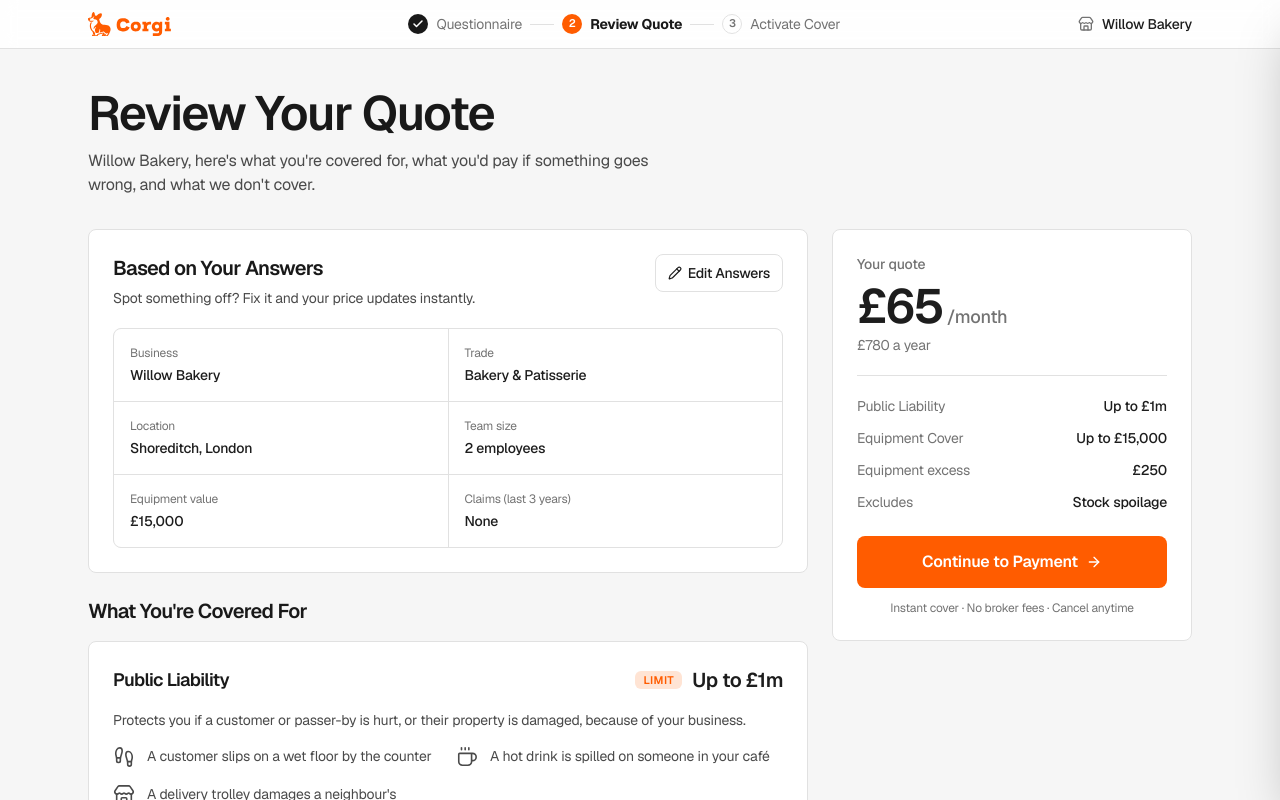
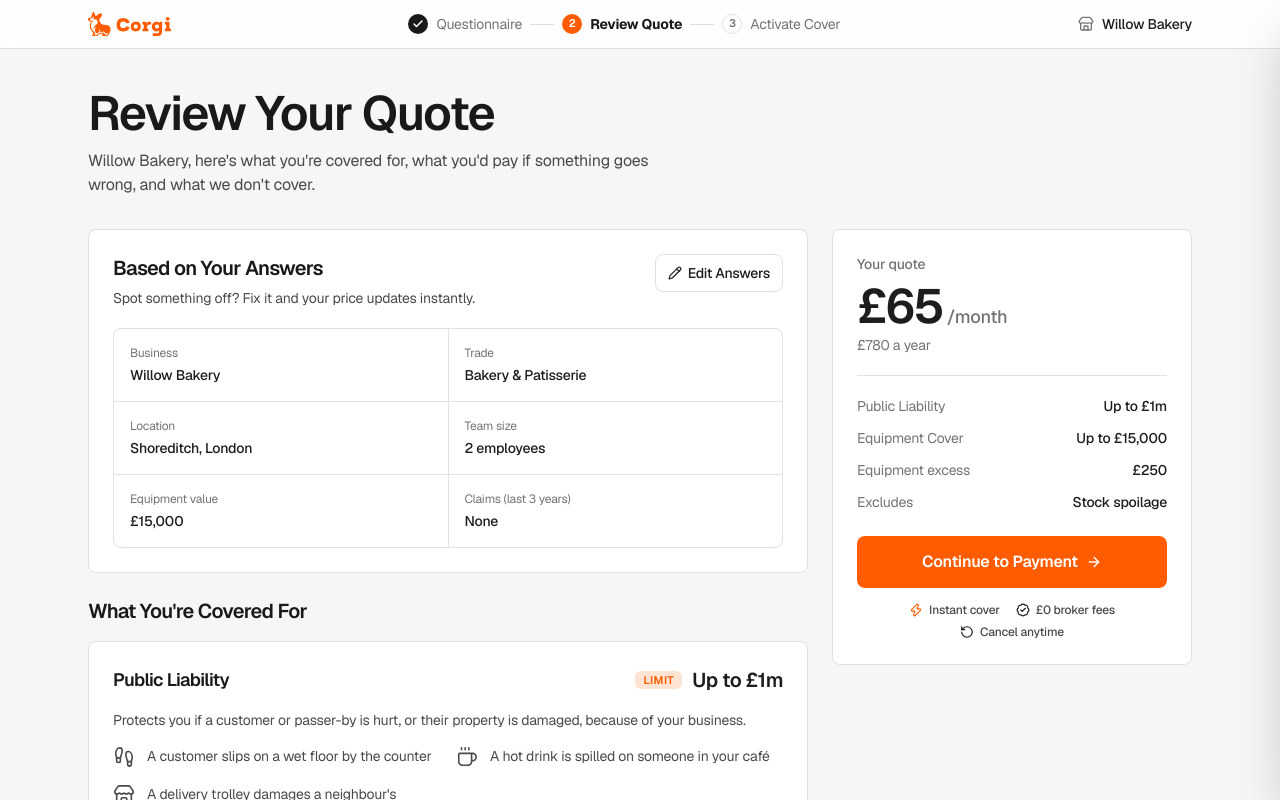
Before and after one commit to leonardoxmoreno1988/corgi-willow-bakery-quote, a React (Vite) app: page / in a window 1280 px wide. Shown: the top 800 px of the page. Built offline with nearby package versions, Linux system fonts and the light colour scheme.

Commit message:
style: icon trust strip below primary CTAs
Co-Authored-By: Claude Sonnet 5.5 <noreply@anthropic.com>

```diff
--- a/src/components/quote/CheckoutStep.tsx
+++ b/src/components/quote/CheckoutStep.tsx
@@ -1,6 +1,7 @@
 import { ArrowLeft, Check, Download, FileText, Info, Loader2, RotateCcw } from "lucide-react";
 import { useEffect, useRef, useState } from "react";
-import { POLICY_REFERENCE, REASSURANCE, formatCompact, pluralEmployees } from "../../data/mockInsurance";
+import { POLICY_REFERENCE, formatCompact, pluralEmployees } from "../../data/mockInsurance";
+import { TrustStrip } from "../ui/TrustStrip";
 import type { QuestionnaireAnswers } from "../../types/insurance";
 import { formatCurrency } from "../../utils/formatters";
 
@@ -163,7 +164,7 @@ export function CheckoutStep({ answers, monthlyPrice, onBack, onReset, onActivat
           {phase === "paying" && <Loader2 className="size-4 animate-spin" aria-hidden />}
           {phase === "paying" ? "Activating…" : "Pay & Activate Cover"}
         </button>
-        <p className="mt-3 text-center text-xs text-muted">{REASSURANCE}</p>
+        <TrustStrip />
 
         <div className="mt-6 flex flex-wrap justify-between gap-3 border-t border-hairline pt-5 text-sm font-medium">
           <button type="button" onClick={onBack} className="flex items-center gap-1.5 hover:text-ink">
--- a/src/components/quote/QuoteSidebar.tsx
+++ b/src/components/quote/QuoteSidebar.tsx
@@ -1,5 +1,6 @@
 import { ArrowRight, TrendingDown, TrendingUp, Undo2 } from "lucide-react";
-import { REASSURANCE, priceFor } from "../../data/mockInsurance";
+import { priceFor } from "../../data/mockInsurance";
+import { TrustStrip } from "../ui/TrustStrip";
 import type { QuestionnaireAnswers } from "../../types/insurance";
 import { cn, formatCurrency } from "../../utils/formatters";
 
@@ -140,7 +141,7 @@ export function QuoteSidebar(props: QuoteSidebarProps) {
           Continue to Payment
           <ArrowRight className="size-4" aria-hidden />
         </button>
-        <p className="mt-3 text-center text-xs text-muted">{REASSURANCE}</p>
+        <TrustStrip />
       </aside>
 
       {/* Mobile sticky bar */}
--- /dev/null
+++ b/src/components/ui/TrustStrip.tsx
@@ -0,0 +1,20 @@
+import { BadgeCheck, RotateCcw, Zap } from "lucide-react";
+
+export function TrustStrip() {
+  return (
+    <ul className="mt-3.5 flex flex-wrap items-center justify-center gap-x-4 gap-y-1.5 text-xs font-medium text-body">
+      <li className="flex items-center gap-1.5">
+        <Zap className="size-3.5 shrink-0 text-corgi" aria-hidden />
+        Instant cover
+      </li>
+      <li className="flex items-center gap-1.5">
+        <BadgeCheck className="size-3.5 shrink-0 text-heading" aria-hidden />
+        £0 broker fees
+      </li>
+      <li className="flex items-center gap-1.5">
+        <RotateCcw className="size-3.5 shrink-0 text-heading" aria-hidden />
+        Cancel anytime
+      </li>
+    </ul>
+  );
+}
--- a/src/data/mockInsurance.ts
+++ b/src/data/mockInsurance.ts
@@ -143,5 +143,3 @@ export const exclusions: Exclusion[] = [
 ];
 
 export const POLICY_REFERENCE = "CRG-8492";
-
-export const REASSURANCE = "Instant cover · No broker fees · Cancel anytime";
```
